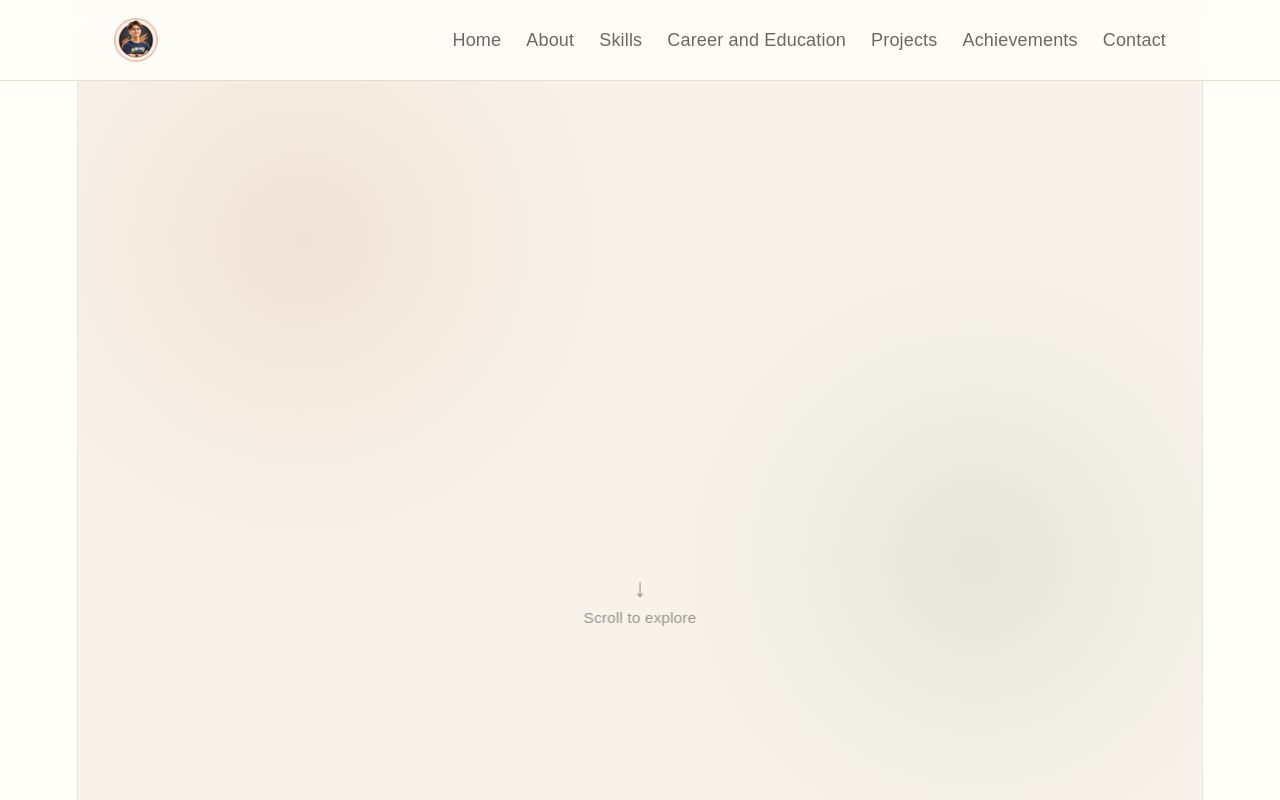
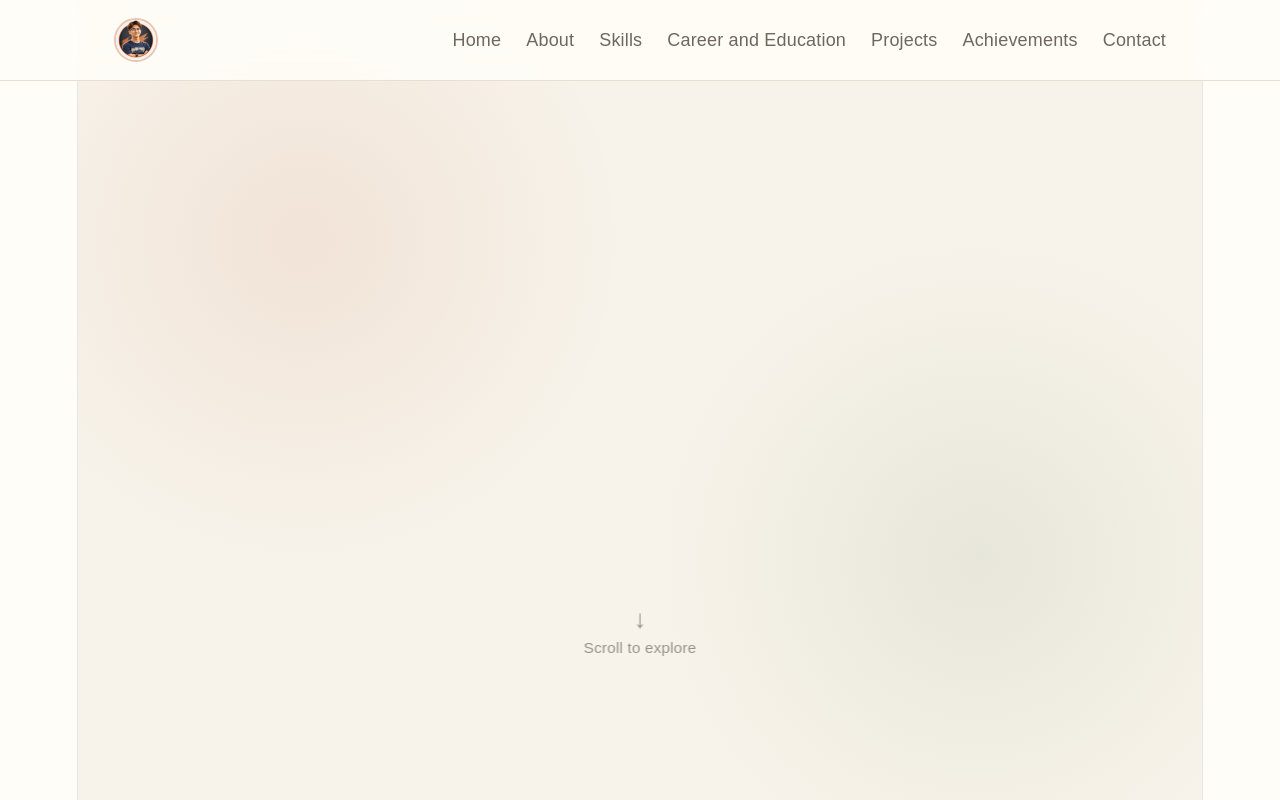
Before and after one commit to Ahle0715/Resume, a React (Vite) app in the folder resume-website/: page / in a window 1280 px wide. Shown: the top 800 px of the page. Built offline with nearby package versions, Linux system fonts and the light colour scheme.

Commit message:
Adjusted the position and transition speed of the scroll hint, and deleted the duplicated scroll hint in css

```diff
--- a/resume-website/src/App.css
+++ b/resume-website/src/App.css
@@ -598,7 +598,7 @@ SCROLL HINT
 .scroll-hint {
   position: absolute;
 
-bottom: 30px;
+  bottom: 0px;
   left: 50%;
 
   transform:
@@ -622,8 +622,7 @@ opacity: 0;
   /*
   Appears only after the entire hero animation.
   */
-animation:
- showScrollHint 0.8s ease 3.8s forwards;
+  animation: showScrollHint 0.8s ease 4.2s forwards;
 }
 
 
@@ -1192,61 +1191,7 @@ REDUCED MOTION
 }
 
 
-/* =========================================================
-   SCROLL HINT
-========================================================= */
-
-.scroll-hint {
-  position: absolute;
-
-  bottom: 30px;
-  left: 50%;
-
-  transform: translateX(-50%);
-
-  display: flex;
-  flex-direction: column;
-  align-items: center;
-
-  gap: 6px;
-
-  font-size: 0.85rem;
-  color: #6f675e;
-
-  opacity: 0;
-
-  animation:
-    showScrollHint 0.8s ease 1.8s forwards;
-}
-
-.scroll-arrow {
-  font-size: 1.4rem;
-  line-height: 1;
-
-  animation:
-    arrowBounce 2s ease-in-out 2.6s infinite;
-}
-
-@keyframes showScrollHint {
-  from {
-    opacity: 0;
-  }
-
-  to {
-    opacity: 0.7;
-  }
-}
-
-@keyframes arrowBounce {
-  0%,
-  100% {
-    transform: translateY(0);
-  }
-
-  50% {
-    transform: translateY(7px);
-  }
-}
+
 
 
 /* =========================================================
```
Lines whose indentation alone changed are shown as unchanged.
